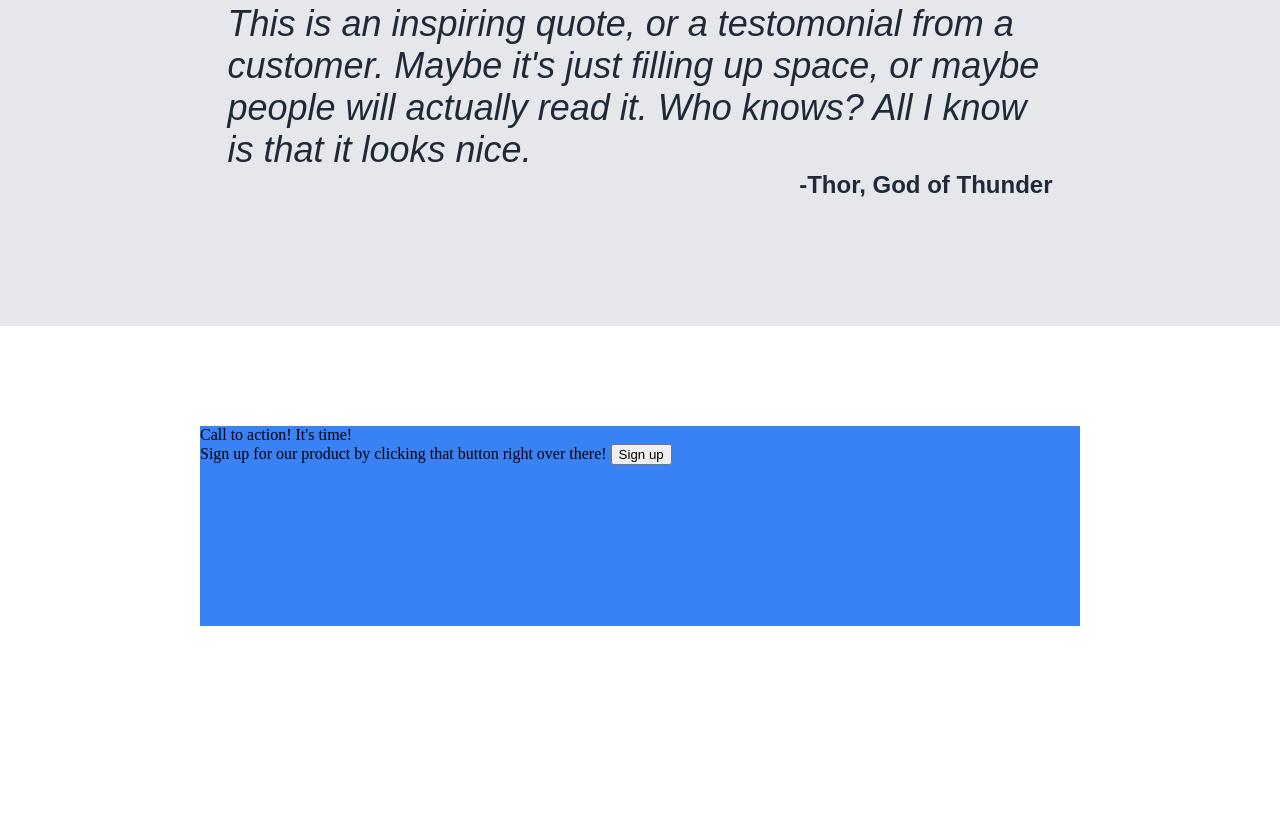
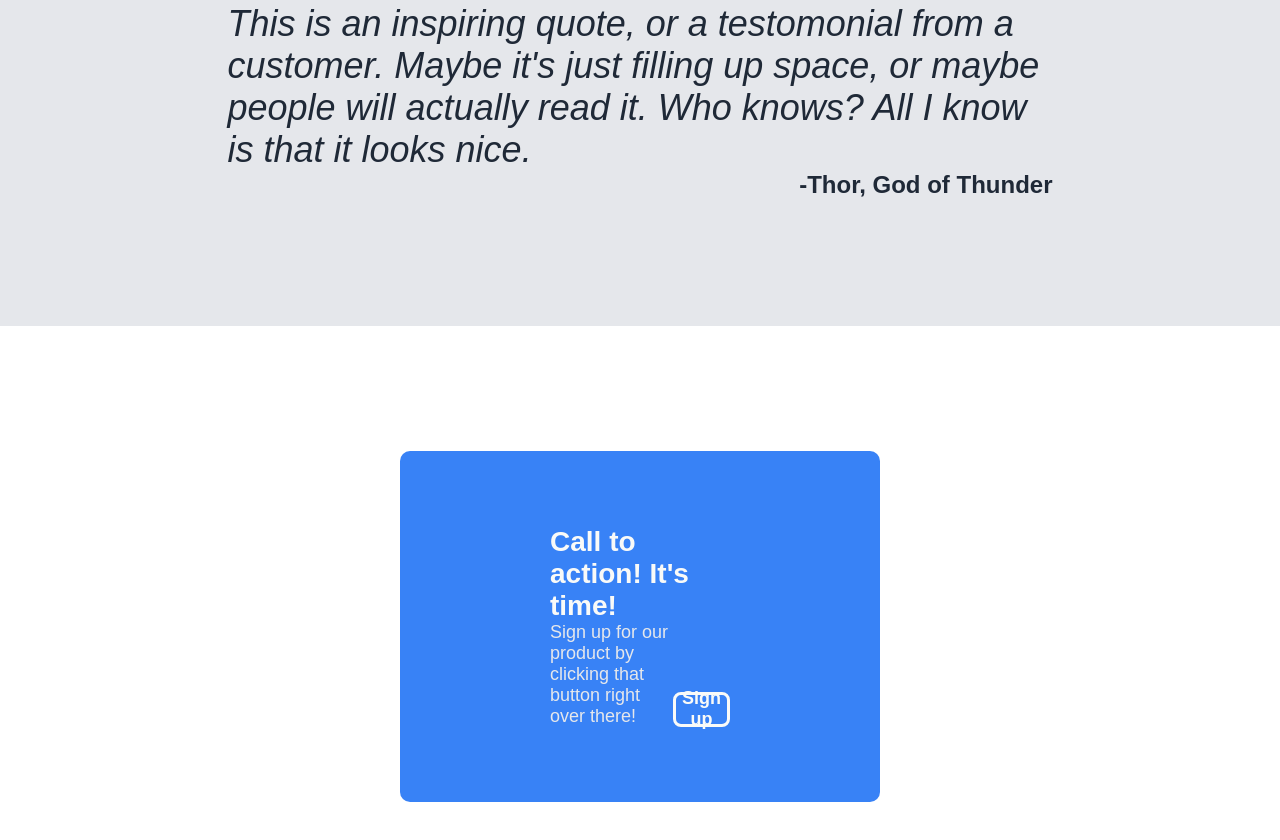
Before and after one commit to ZionMGitHub/Landing-Page, a plain HTML site: page index.html in a window 1280 px wide. Shown: the part 1096-1936 px from the top of the page. Before the commit the page ends 1822 px from the top, so only its background shows below. Drawn offline with Linux system fonts and the light colour scheme.

Commit message:
Complete fourth section of web page

```diff
--- a/styles.css
+++ b/styles.css
@@ -162,14 +162,50 @@ img{
 
 .fourth-container{
     display:flex;
-    height: 300px;
+    height: 100px;
     justify-content:center;
     align-items:center;
-    padding: 50px 200px;
+    padding: 250px 400px;
 }
 
 .call-to-action {
     background-color: #3882f6;
     width:100%;
-    height:200px;
+    display: flex;
+    justify-content: center;
+    align-items: flex-start;
+    flex-direction:column;
+    padding:75px 150px;
+    color:#F9FAF8;
+    font-size: 28px;
+    font-family: Arial, Helvetica, sans-serif;
+    border-radius: 10px;
+    font-weight: bold;
+    box-sizing: border-box;
 }
+
+.call-to-action .sign-up-text{
+    font-size: 18px;
+    font-weight: normal;
+    color:#E5E7EB;
+    display: flex;
+    justify-content: space-between;
+    width:100%;
+    align-items: flex-end;
+    padding:0px;
+    margin:0px;
+}
+
+.call-to-action .sign-up-button {
+    width:140px;
+    height: 35px;
+    background-color: #3882f6;
+    color:#F9FAF8;
+    border:#F9FAF8 solid;
+    border-radius: 8px;
+    font-weight: bold;
+    font-size:18px;
+    display:flex;
+    justify-content: center;
+    align-items: center;
+}
```
